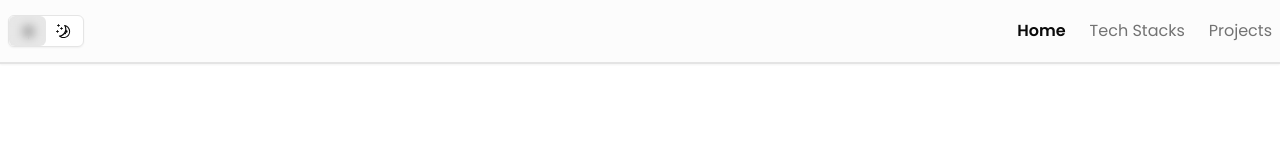
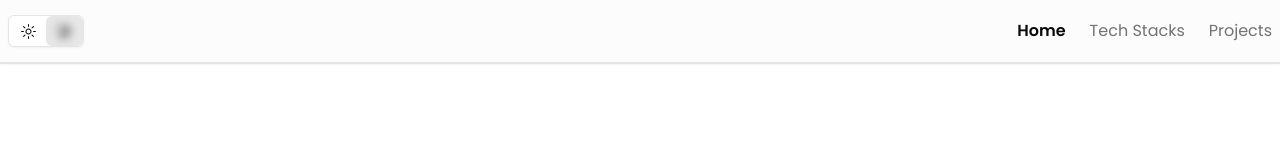
Before and after one commit to danielzuhad/online-portofolio-v2, a Next.js app: page / in a window 1280 px wide. Shown: the top 160 px of the page. Built offline with nearby package versions, Linux system fonts and the light colour scheme.

Commit message:
fix theme

```diff
--- a/src/components/navbar/components/ThemeButton.tsx
+++ b/src/components/navbar/components/ThemeButton.tsx
@@ -17,7 +17,6 @@ const ThemeToggle = () => {
   if (!mounted) return null;
 
   return (
-    <>
     <Button
       onClick={() => setTheme(theme === "light" ? "dark" : "light")}
       variant="outline"
@@ -40,7 +39,6 @@ const ThemeToggle = () => {
       <SunIcon />
       <MoonIcon />
     </Button>
-    </>
   );
 };
 
--- a/src/providers/ThemeProvider.tsx
+++ b/src/providers/ThemeProvider.tsx
@@ -4,5 +4,9 @@ import { ThemeProvider as NextThemesProvider } from "next-themes";
 import { type ThemeProviderProps } from "next-themes/dist/types";
 
 export function ThemeProvider({ children, ...props }: ThemeProviderProps) {
-  return <NextThemesProvider {...props}>{children}</NextThemesProvider>;
+  return (
+    <NextThemesProvider {...props} defaultTheme="light">
+      {children}
+    </NextThemesProvider>
+  );
 }
```
Lines whose indentation alone changed are shown as unchanged.
